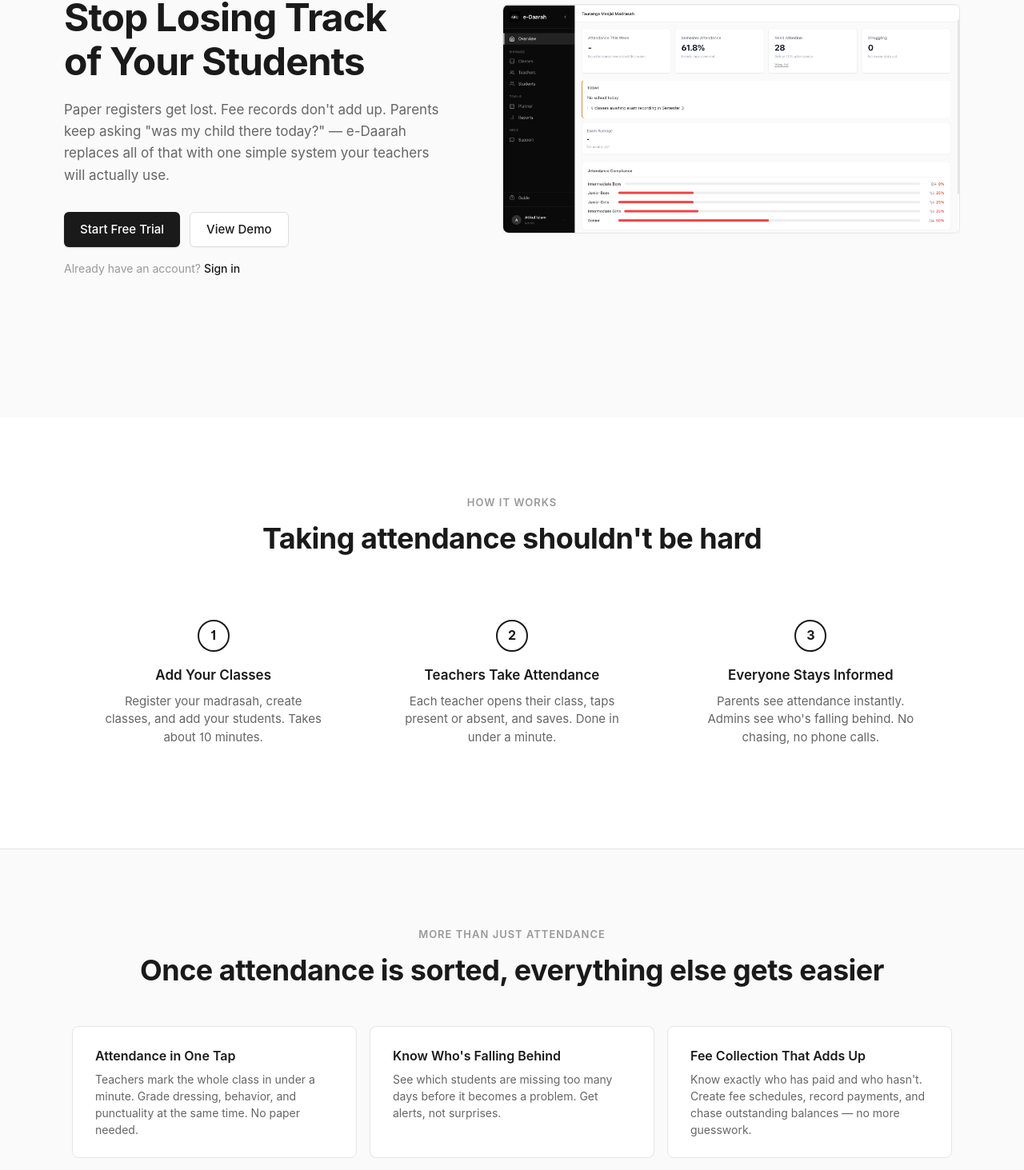
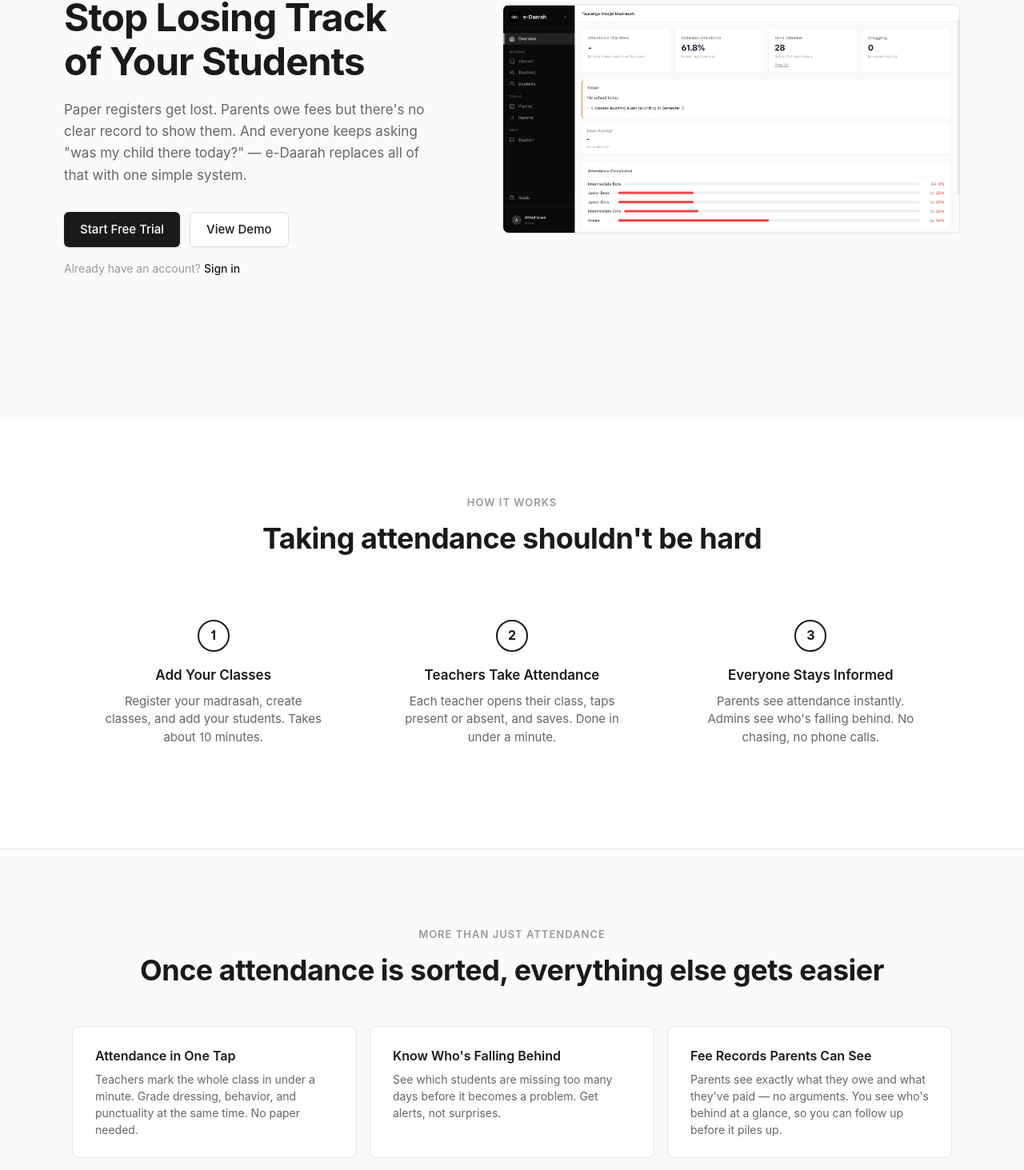
Before and after one commit to aoalaka/e-daarah, a React (Vite) app in the folder frontend/: page / in a window 1280 px wide. Shown: the part 300-1763 px from the top of the page at 80% size. Built offline with nearby package versions, Linux system fonts and the light colour scheme; no server answers.

Commit message:
copy: sharpen fee messaging around unpaid fees and parent visibility
Address the real pain: parents don't pay because there's no clear
record. Updated hero subtitle and fee feature card to emphasize
transparent payment records parents can see.

Co-Authored-By: Claude Opus 4.6 <noreply@anthropic.com>

```diff
--- a/frontend/src/pages/Landing.jsx
+++ b/frontend/src/pages/Landing.jsx
@@ -32,9 +32,9 @@ function Landing() {
             <p className="hero-arabic">نظام إدارة المدارس الدينية</p>
             <h1 className="hero-title">Stop Losing Track<br />of Your Students</h1>
             <p className="hero-subtitle">
-              Paper registers get lost. Fee records don't add up. Parents keep asking
-              "was my child there today?" — e-Daarah replaces all of that with one
-              simple system your teachers will actually use.
+              Paper registers get lost. Parents owe fees but there's no clear record
+              to show them. And everyone keeps asking "was my child there today?" —
+              e-Daarah replaces all of that with one simple system.
             </p>
             <div className="hero-actions">
               <button onClick={() => navigate('/register')} className="btn primary">
@@ -96,8 +96,8 @@ function Landing() {
               <p>See which students are missing too many days before it becomes a problem. Get alerts, not surprises.</p>
             </div>
             <div className="feature-card">
-              <h3>Fee Collection That Adds Up</h3>
-              <p>Know exactly who has paid and who hasn't. Create fee schedules, record payments, and chase outstanding balances — no more guesswork.</p>
+              <h3>Fee Records Parents Can See</h3>
+              <p>Parents see exactly what they owe and what they've paid — no arguments. You see who's behind at a glance, so you can follow up before it piles up.</p>
             </div>
             <div className="feature-card">
               <h3>Parents Stay in the Loop</h3>
```
